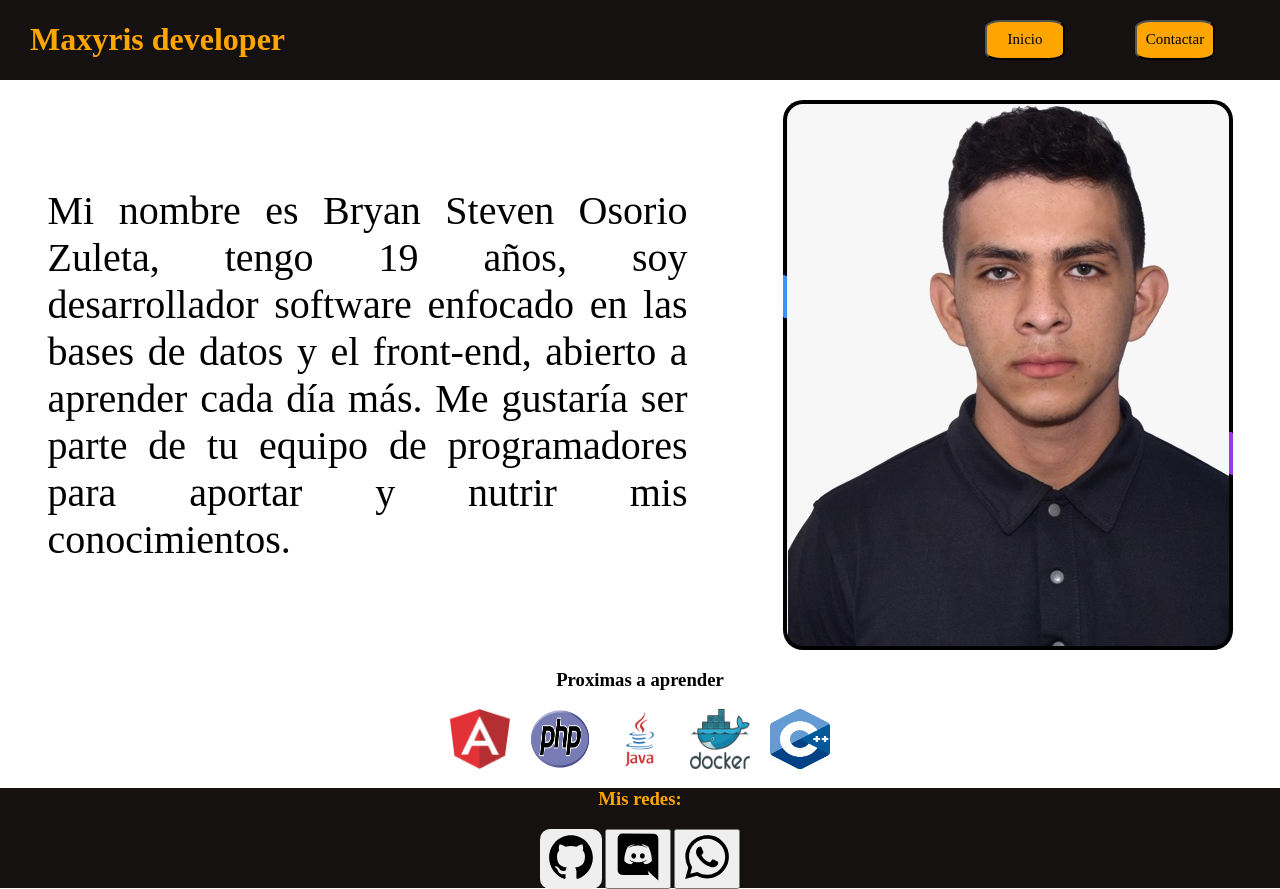
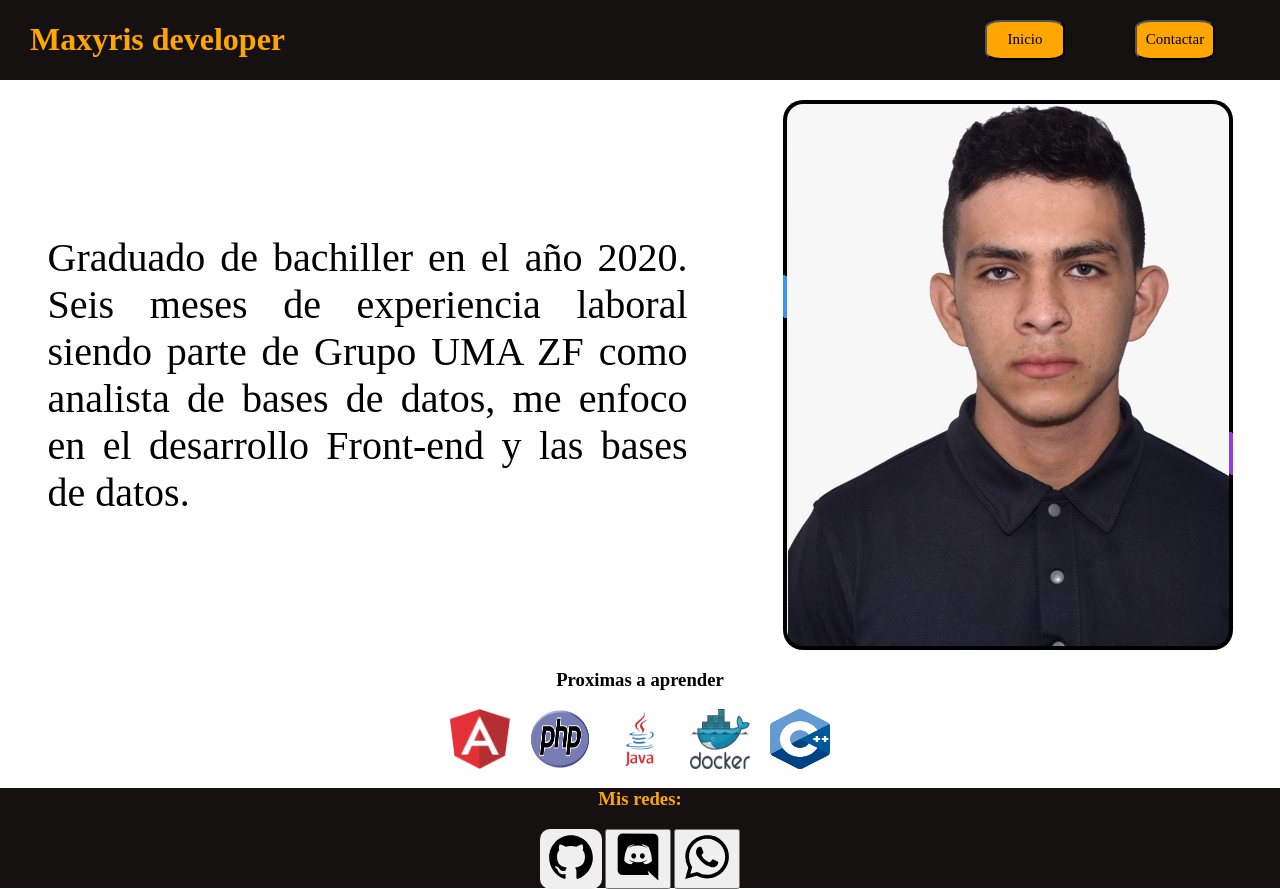
Before and after one commit to Maxyris/Mi-portafolio, a React (Create React App) app: page / in a window 1280 px wide. Built offline with nearby package versions, Linux system fonts and the light colour scheme.

Commit message:
Se desactivo la ventana modal realizada con JS del boton Github del footer y se le agrego al mismo ventana modal con SweetAlert

```diff
--- a/src/Components/Layout/ContainerWhoIAm/ContainerWhoIAm.jsx
+++ b/src/Components/Layout/ContainerWhoIAm/ContainerWhoIAm.jsx
@@ -8,9 +8,9 @@ export const ContainerWhoIAm = () => {
   return (
     <div className='containerWhoiAm'>
       <div className="containerTextWhoIam">
-        <Text text="Mi nombre es Bryan Steven Osorio Zuleta, tengo 19 años, soy desarrollador software enfocado en las bases de datos
-        y el front-end, abierto a aprender cada día más. Me gustaría ser parte de tu equipo
-        de programadores para aportar y nutrir mis conocimientos." TextMainClassName="textClassName"/>
+        <Text text="Graduado de bachiller en el año 2020. Seis meses de experiencia laboral siendo
+        parte de Grupo UMA ZF como analista de bases de datos, me enfoco en el desarrollo Front-end y
+        las bases de datos." TextMainClassName="textClassName"/>
       </div>
       <div className="containerImage">
       </div>
--- a/src/Components/Layout/Footer/Footer.jsx
+++ b/src/Components/Layout/Footer/Footer.jsx
@@ -37,7 +37,16 @@ export const Footer = () => {
       <div className='redes'>
           <div className="buttonsContainerLogoFooter">
             {/* buttonInfoGithub */}
-            <button id='btnGithubPopup' onClick={()=>{AddRemoveClassName()}} className="btnLogoFooter">
+            <button id='btnGithubPopup' onClick={()=>{
+              Swal.fire({
+                title: "https://github.com/Maxyris",
+                text: "¡Este es mi perfil de github donde se encuentran todos los repositorios en los que estoy involucrado!",
+                imageHeight: "100px",
+                imageWidth: "100px",
+                imageUrl: 'https://cdn-icons-png.flaticon.com/512/733/733609.png',
+                imageAlt: "Github",
+              })
+            }} className="btnLogoFooter">
               <MyImage imageSRC={github} classNameImage="ClassImageFooter" alt="Github" title="Github" />
             </button>
             {/* buttonInfoDiscord */}
@@ -46,7 +55,7 @@ export const Footer = () => {
             <button onClick={()=>{
               Swal.fire({
                 title: "Arcoiris#5681",
-                text: "¡Puede contatarse conmigo por medio de Discord!",
+                text: "¡Puede contactarse conmigo por medio de Discord!",
                 imageHeight: "100px",
                 imageWidth: "100px",
                 imageUrl: 'https://cdn-icons-png.flaticon.com/512/2111/2111370.png',
@@ -58,7 +67,7 @@ export const Footer = () => {
             <button onClick={()=>{
               Swal.fire({
                 title: "3012082826",
-                text: "¡Puede contatarse conmigo por medio de whatsapp!",
+                text: "¡Puede contactarse conmigo por medio de whatsapp!",
                 imageHeight: "100px",
                 imageWidth: "100px",
                 imageUrl: 'https://cdn-icons-png.flaticon.com/512/3670/3670051.png',
```
